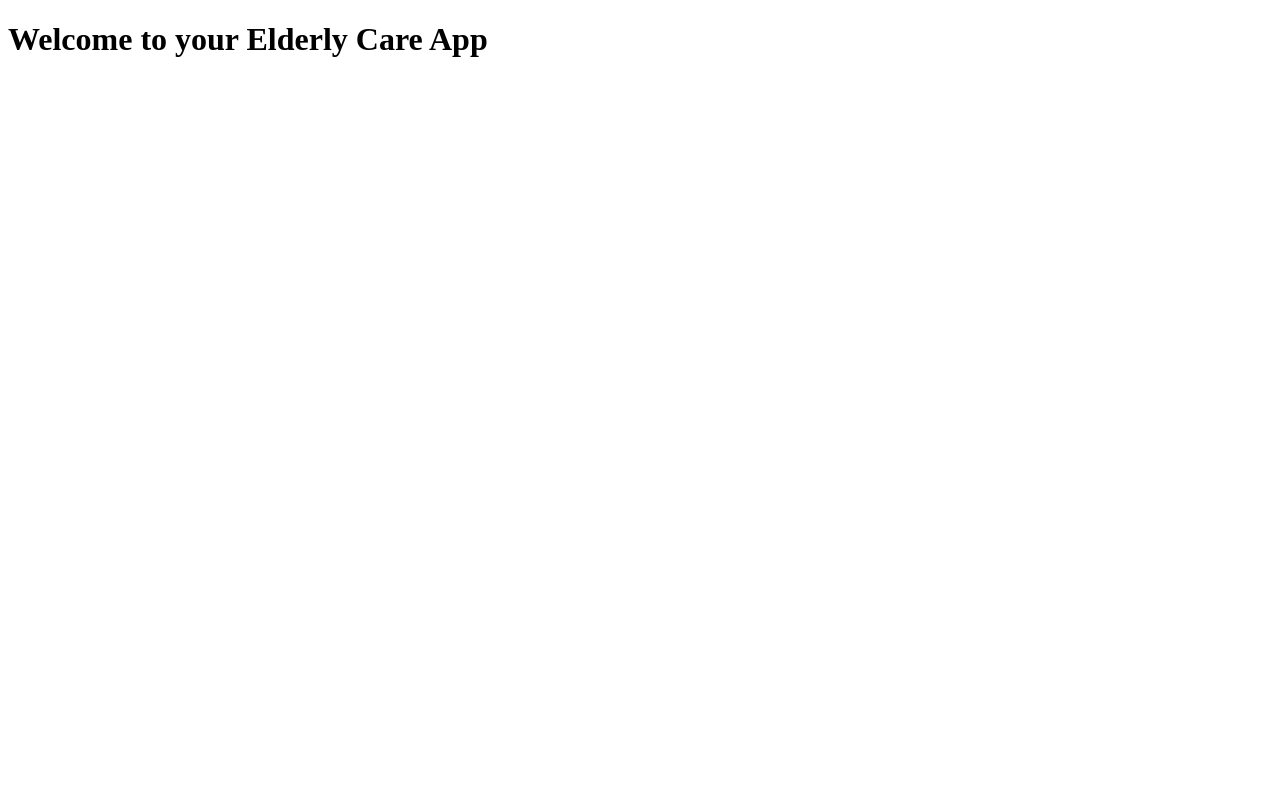
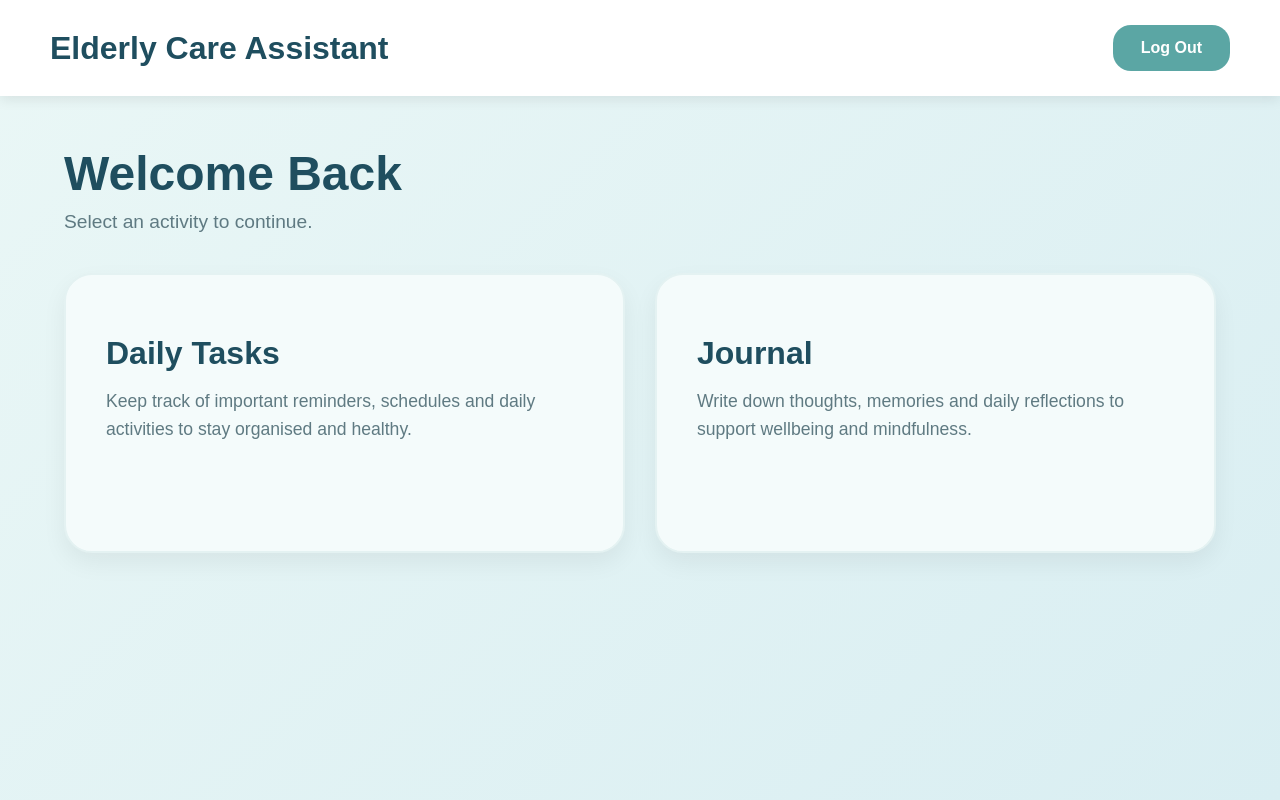
Before and after one commit to claudia-chen986/at3-elderly-helping, a Flask app: page /homepage in a window 1280 px wide. Run offline with Flask 3, Linux system fonts and the light colour scheme.

Commit message:
frontend - homepage

```diff
--- a/app.py
+++ b/app.py
@@ -45,10 +45,17 @@ def forgot_password():
 def homepage():
     return render_template('homepage.html')
 
+@app.route('/daily_tasks')
+def daily_tasks():
+    return "Daily Tasks Page Coming Soon"
+
+
+@app.route('/journal')
+def journal():
+    return "Journal Page Coming Soon"
 
 
 #sign up user route
-@app.route('/signup_user', methods=['POST'])
 @app.route('/signup_user', methods=['POST'])
 def signup_user():
 
--- a/templates/homepage.html
+++ b/templates/homepage.html
@@ -1,10 +1,199 @@
 <!DOCTYPE html>
-<html>
+<html lang="en">
 <head>
-    <title>Homepage</title>
+    <meta charset="UTF-8" />
+    <meta name="viewport" content="width=device-width, initial-scale=1.0"/>
+    <title>Elderly Care App - Home</title>
+
+    <style>
+
+        *{
+            margin:0;
+            padding:0;
+            box-sizing:border-box;
+            font-family: Arial, sans-serif;
+        }
+
+        body{
+            background: linear-gradient(135deg, #EAF7F6, #D9EEF2);
+            min-height:100vh;
+        }
+
+        .header{
+            background:white;
+            padding:25px 50px;
+            display:flex;
+            justify-content:space-between;
+            align-items:center;
+            box-shadow:0 4px 12px rgba(0,0,0,0.08);
+        }
+
+        .app-title{
+            font-size:2rem;
+            color:#1F4E5F;
+            font-weight:bold;
+        }
+
+        .logout-btn{
+            padding:14px 28px;
+            border:none;
+            border-radius:18px;
+            background:#5BA6A4;
+            color:white;
+            font-size:1rem;
+            font-weight:bold;
+            cursor:pointer;
+            transition:0.3s;
+        }
+
+        .logout-btn:hover{
+            background:#4A9492;
+        }
+
+        .container{
+            width:90%;
+            max-width:1300px;
+            margin:auto;
+            padding:50px 0;
+        }
+
+        .welcome-section{
+            margin-bottom:40px;
+        }
+
+        .welcome-section h1{
+            color:#1F4E5F;
+            font-size:3rem;
+            margin-bottom:10px;
+        }
+
+        .welcome-section p{
+            color:#5F7A82;
+            font-size:1.2rem;
+        }
+
+        .feature-grid{
+            display:grid;
+            grid-template-columns:repeat(auto-fit, minmax(320px, 1fr));
+            gap:30px;
+        }
+
+        .feature-card{
+            background:#F4FBFB;
+            border-radius:28px;
+            padding:40px;
+            min-height:280px;
+            box-shadow:0 10px 25px rgba(0,0,0,0.06);
+            transition:0.3s;
+            text-decoration:none;
+            color:inherit;
+            border:2px solid #E4F2F2;
+        }
+
+
+        .feature-card:hover{
+            transform:translateY(-6px);
+            background:#EEF8F8;
+        }
+
+        .icon{
+            font-size:4rem;
+            margin-bottom:20px;
+        }
+
+        .feature-card h2{
+            color:#1F4E5F;
+            font-size:2rem;
+            margin-bottom:15px;
+        }
+
+        .feature-card p{
+            color:#5F7A82;
+            font-size:1.1rem;
+            line-height:1.6;
+        }
+
+        @media(max-width:768px){
+
+            .header{
+                padding:20px;
+                flex-direction:column;
+                gap:20px;
+            }
+
+            .welcome-section h1{
+                font-size:2rem;
+            }
+
+            .feature-card{
+                min-height:220px;
+                padding:30px;
+            }
+        }
+
+    </style>
 </head>
 
 <body>
-    <h1>Welcome to your Elderly Care App</h1>
+
+    <div class="header">
+
+        <div class="app-title">
+            Elderly Care Assistant
+        </div>
+
+        <a href="/">
+            <button class="logout-btn">
+                Log Out
+            </button>
+        </a>
+
+    </div>
+
+    <div class="container">
+
+        <div class="welcome-section">
+            <h1>Welcome Back</h1>
+
+            <p>
+                Select an activity to continue.
+            </p>
+        </div>
+
+        <div class="feature-grid">
+
+            <a href="/daily_tasks" class="feature-card">
+
+                <div class="icon">
+
+                </div>
+
+                <h2>Daily Tasks</h2>
+
+                <p>
+                    Keep track of important reminders, schedules and daily activities to stay organised and healthy.
+                </p>
+
+            </a>
+
+
+            <a href="/journal" class="feature-card">
+
+                <div class="icon">
+
+                </div>
+
+                <h2>Journal</h2>
+
+                <p>
+                    Write down thoughts, memories and daily reflections to support wellbeing and mindfulness.
+                </p>
+
+            </a>
+
+        </div>
+
+    </div>
+
 </body>
 </html>
```
